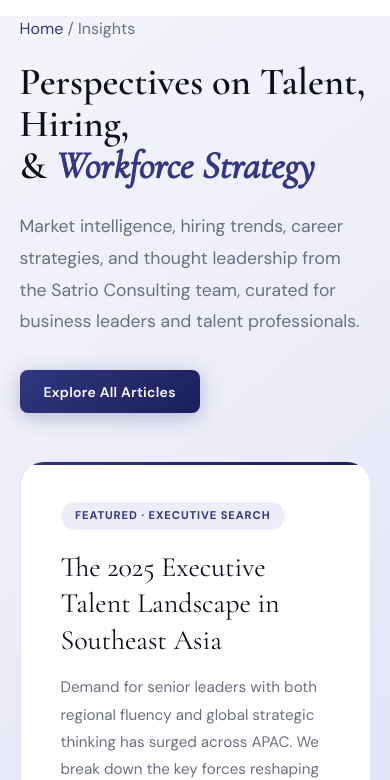
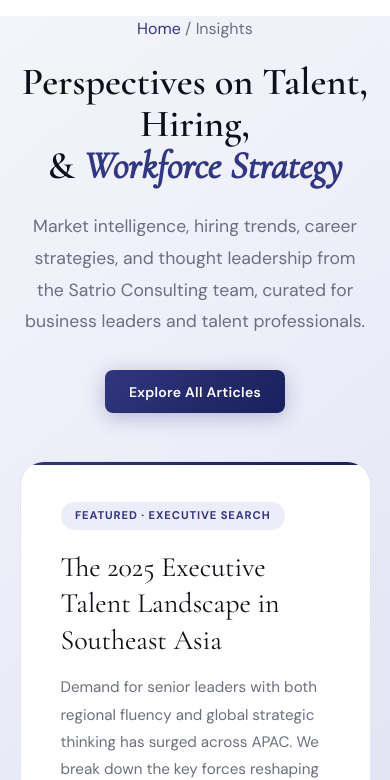
Before and after one commit to anggiclementine02/satrio.consulting, a plain HTML site: page insights.html in a window 390 px wide. Shown: the part 64-844 px from the top of the page. Drawn offline with nearby package versions, Linux system fonts and the light colour scheme.

Commit message:
Update insights.html

```diff
--- a/insights.html
+++ b/insights.html
@@ -511,6 +511,21 @@
       .page-hero-inner {
         grid-template-columns: 1fr;
         gap: 3rem;
+      }
+        .hero-left{
+    text-align: center;
+  }
+
+        .hero-left p{
+          margin-left: auto;
+          margin-right: auto;
+          max-width: 520px;
+        }
+
+        .hero-btn{
+          justify-content: center;
+        }
+
       }
     }
     @media (max-width: 560px) {
```
